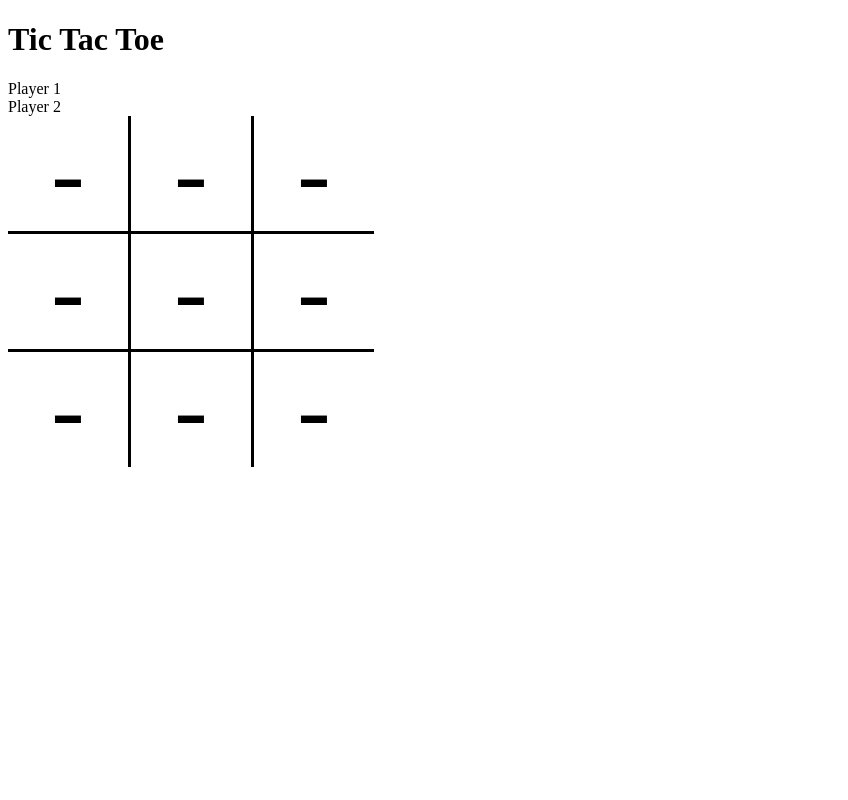
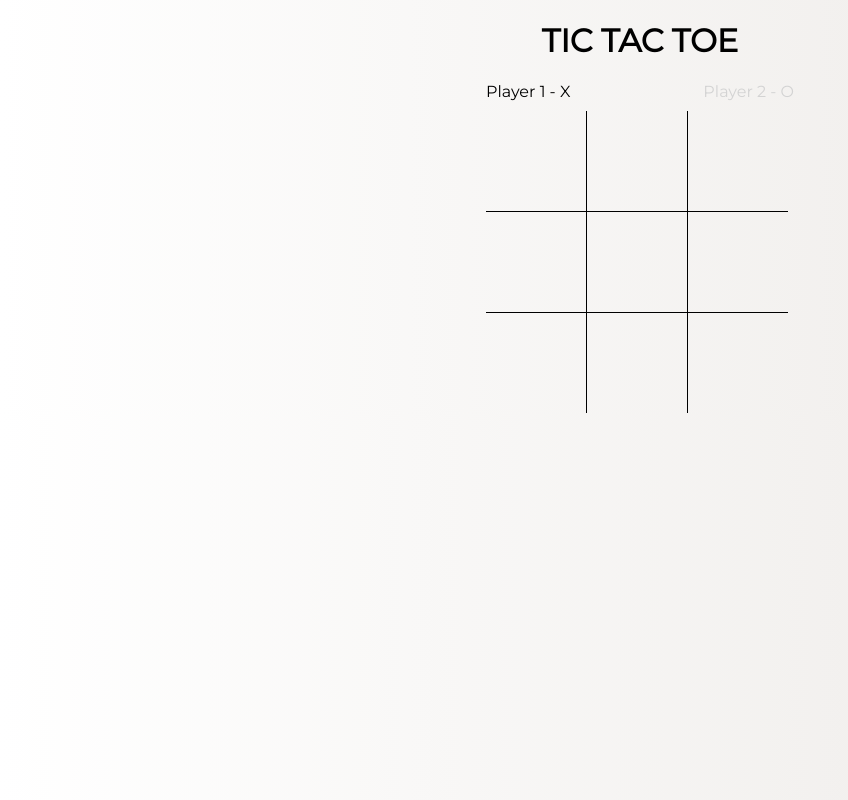
Before and after one commit to FunmiOjo/ticTacToe, a React app: page / in a window 1280 px wide. Shown: the whole page, without its empty margins (0-848 px from the left). Built offline with nearby package versions, Linux system fonts and the light colour scheme.

Commit message:
Modified backgroround, font, class names

```diff
--- a/client/components/Cell.js
+++ b/client/components/Cell.js
@@ -7,7 +7,7 @@ class Cell extends Component {
   constructor() {
     super()
     this.state = {
-      marker: '-',
+      marker: '',
     }
     this.handleClick = this.handleClick.bind(this)
   }
--- a/client/components/FinishedGame.js
+++ b/client/components/FinishedGame.js
@@ -4,7 +4,7 @@ import ResetGameButton from './ResetGameButton'
 
 const FinishedGame = () => {
   return (
-    <div>
+    <div className="finished">
       <GameResult />
       <ResetGameButton />
     </div>
--- a/client/components/OngoingGame.js
+++ b/client/components/OngoingGame.js
@@ -5,7 +5,7 @@ import Board from './Board'
 
 const OngoingGame = () => {
   return (
-    <div>
+    <div className="ongoing">
       <Title />
       <PlayerLabelSection />
       <Board />
--- a/client/components/PlayerLabel.js
+++ b/client/components/PlayerLabel.js
@@ -3,7 +3,9 @@ import React from 'react'
 const PlayerLabel = props => {
   const className =
     props.ownPlayer === props.activePlayer ? 'active' : 'inactive'
-  const innerText = `Player ${props.ownPlayer}`
+  const innerText = `Player ${props.ownPlayer} - ${
+    props.ownPlayer === 1 ? 'X' : 'O'
+  }`
   return <div className={className}>{innerText}</div>
 }
 
--- a/client/components/PlayerLabelSection.js
+++ b/client/components/PlayerLabelSection.js
@@ -9,7 +9,7 @@ class PlayerLabelSection extends Component {
 
   render() {
     return (
-      <div>
+      <div className="playerlabel-section">
         <PlayerLabel ownPlayer={1} activePlayer={this.props.activePlayer} />
         <PlayerLabel ownPlayer={2} activePlayer={this.props.activePlayer} />
       </div>
--- a/client/components/Title.js
+++ b/client/components/Title.js
@@ -1,5 +1,5 @@
 import React from 'react'
 
-const Title = () => <h1>Tic Tac Toe</h1>
+const Title = () => <h1 className="title">TIC TAC TOE</h1>
 
 export default Title
--- a/public/index.html
+++ b/public/index.html
@@ -5,8 +5,9 @@
   <meta name="viewport" content="width=device-width, initial-scale=1.0">
   <meta http-equiv="X-UA-Compatible" content="ie=edge">
   <title>Document</title>
+  <link href="https://fonts.googleapis.com/css?family=Montserrat|Varela+Round" rel="stylesheet">
+  <link href='/style.css' rel='stylesheet'>
   <script defer src="/bundle.js"></script>
-  <link href='/style.css' rel='stylesheet'>
 </head>
 <body>
   <div id='app'></div>
--- a/public/style.css
+++ b/public/style.css
@@ -1,27 +1,80 @@
+body {
+  margin: 0px;
+  width: 100%;
+  height: 100%;
+  padding: 0px;
+  overflow-x: hidden;
+  font-family: 'Montserrat', sans-serif;
+  /* gradient from uigradients.com */
+  background: #ECE9E6;
+  background: -webkit-linear-gradient(to right, #FFFFFF, #ECE9E6);
+  background: linear-gradient(to right, #FFFFFF, #ECE9E6);
+
+}
+
+.ongoing {
+  display: flex;
+  flex-direction: column;
+  align-items: center;
+}
+
+.finished {
+  display: flex;
+  flex-direction: column;
+  align-items: center;
+  margin-top: 20px;
+}
+
 .board {
   display: flex;
   flex-wrap: wrap;
-  font-size: 100px;
-  width: 400px;
+  font-size: 80px;
+  width: 309px;
   text-align: center;
+  margin-top: 10px;
 }
 
 .cell {
-  width:120px;
+  width:100px;
+  min-width: 100px;
+  min-height: 100px;
+  font-family: 'Varela Round', sans-serif;
 }
 
 .cell:nth-child(3n - 2) {
   border-right: solid;
+  border-width: 0.1px;
 }
 
 .cell:nth-child(3n - 1) {
   border-right: solid;
+  border-width: 0.1px;
 }
 
 .cell:nth-child(-n+3) {
   border-bottom: solid;
+  border-width: 0.1px;
 }
 
 .cell:nth-child(n+7) {
   border-top: solid;
+  border-width: 0.1px;
 }
+
+.playerlabel-section {
+  width: 308px;
+  display: flex;
+  justify-content: space-between;
+}
+
+.active {
+  color: black;
+}
+
+.inactive {
+  color: lightgray;
+}
+
+.title {
+  text-align: center;
+}
```
Also changed, not shown: 2 other files.
